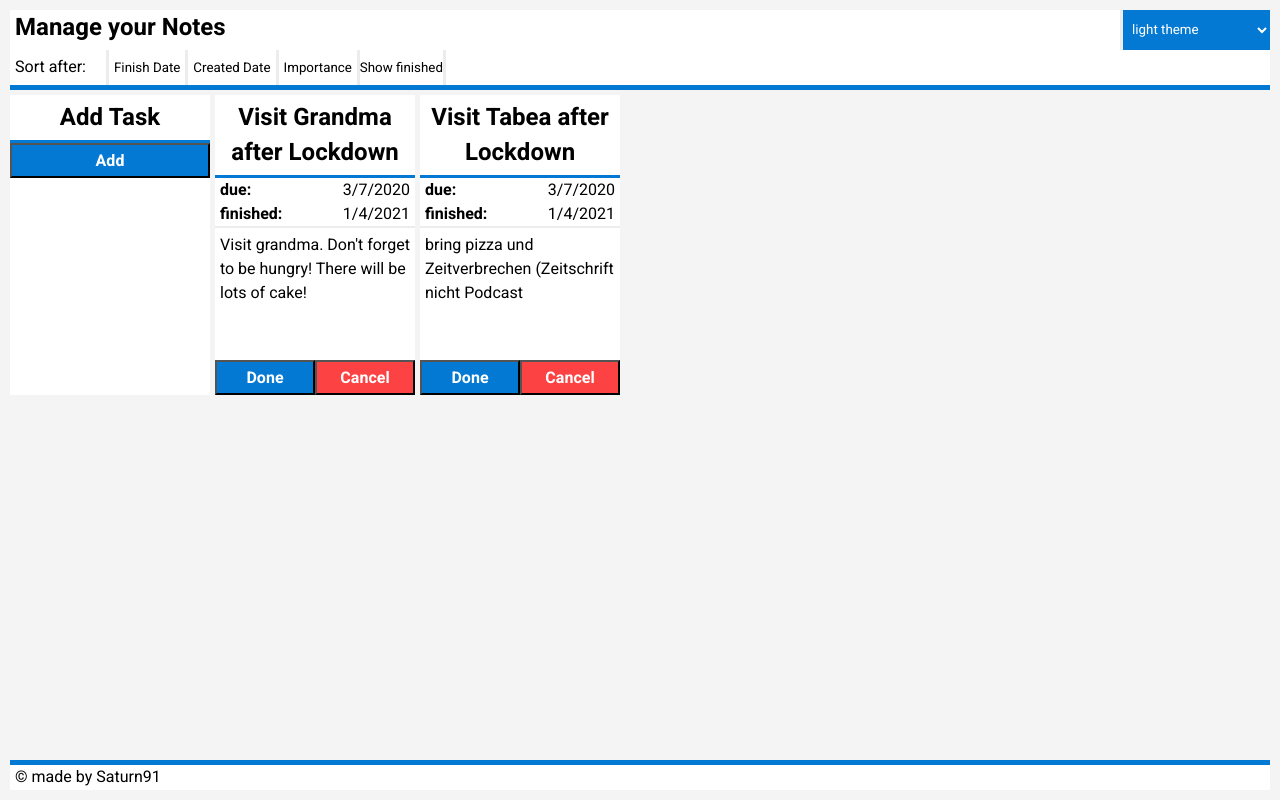
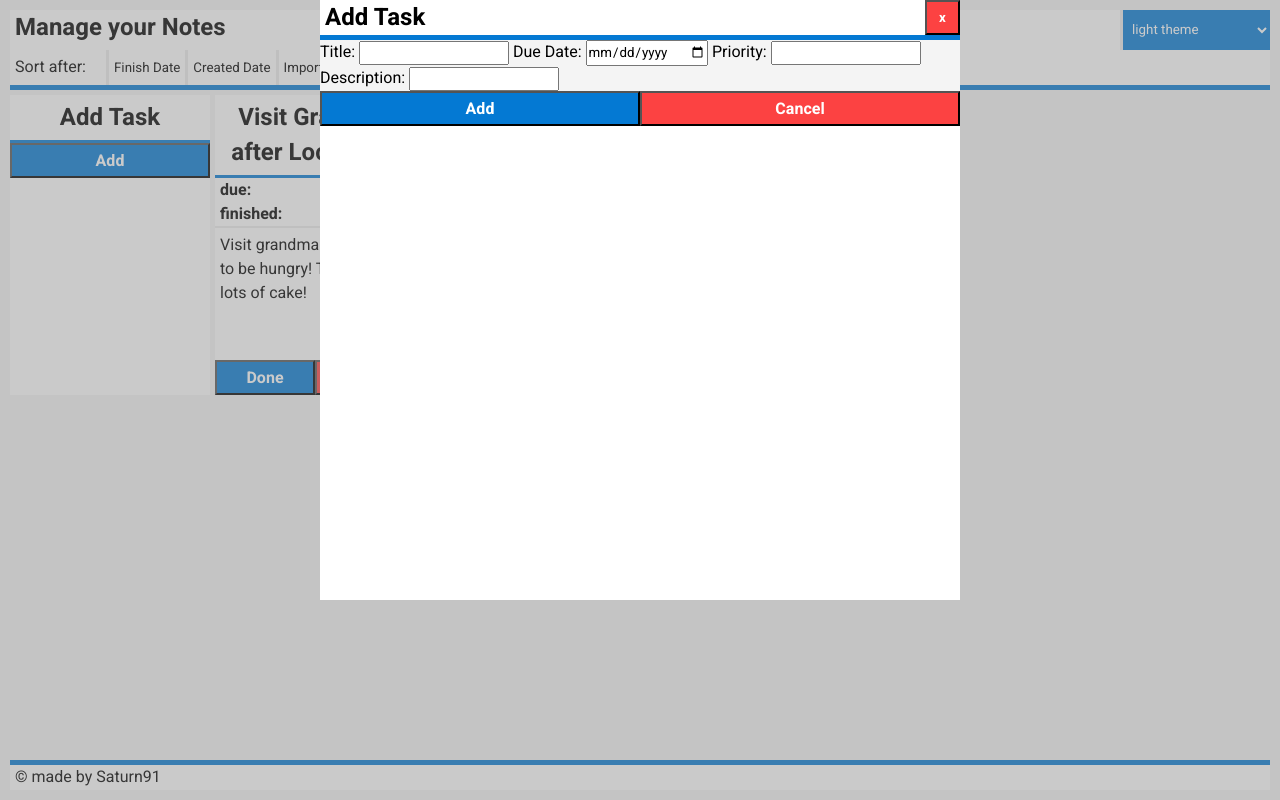
Before and after one commit to Saturn91/ToDoCASFE, a website with bundled scripts: page public/index.html in a window 1280 px wide. Both pictures are taken after a click on the button "Add". Built offline with nearby package versions, Linux system fonts and the light colour scheme.

Commit message:
[ADD] basic popup works, needs styling

```diff
--- a/public/index.html
+++ b/public/index.html
@@ -8,12 +8,14 @@
   <script src="https://cdnjs.cloudflare.com/ajax/libs/handlebars.js/4.7.3/handlebars.min.js" integrity="sha256-/PJBs6QWvXijOFIX04kZpLb6ZtSQckdOIavLWKKOgXU=" crossorigin="anonymous" defer></script>
   <script src="scripts/models/task.js" type='module'></script>
   <script src="scripts/models/todomanager.js" type='module'></script>
+  <script src="scripts/control.js" type='module'></script>
   <script src="scripts/index.js" type="module"></script>
   <!--/scripts -->
 
   <!-- styles -->
   <link rel="stylesheet" href="styles/main.css">
   <link rel="stylesheet" href="styles/taskList.css">
+  <link rel="stylesheet" href="styles/popup.css">
   <link href="https://fonts.googleapis.com/css2?family=Heebo:wght@400;700&display=swap" rel="stylesheet">
   <!--/styles -->
 </head>
@@ -41,7 +43,7 @@
       <div class="task-card">
         <h1>Add Task</h1>
         <div class="button-holder">
-          <button class="btn positive">Add</button>
+          <button class="btn positive" data-add-task>Add</button>
         </div>
       </div>
     </section>
@@ -52,6 +54,33 @@
 </div>
 <!--/main page layout-->
 
-
+<!-- Pop up -->
+<div class="popup-background" data-popup>
+  <div class="popup-body">
+    <div class="popup-header">
+      <h1>Add Task</h1>
+      <button class="close-window-btn" data-close-popup>x</button>
+    </div>
+    <div class="popup-content">
+      <form class="input-new-task-form">
+        <label name="title">Title: </label>
+        <input type="text" name='title'>
+        <label name="duedate">Due Date: </label>
+        <input type="date" name='duedate'>
+        <label name="prio">Priority:</label>
+        <input type="number" name="prio">
+        <label name="description">Description: </label>
+        <input type="text" name='description'>
+      </form>
+    </div>
+    <div class="popup-footer">
+      <div class="button-holder">
+        <button class="btn positive ">Add</button>
+        <button class="btn negative" data-close-popup>Cancel</button>
+      </div>
+    </div>
+  </div>
+</div>
+<!--/Pop up -->
 </body>
 </html>
--- /dev/null
+++ b/public/scripts/control.js
@@ -0,0 +1,23 @@
+const closeBtns = document.querySelectorAll('[data-close-popup]');
+const popUpWindow = document.querySelector('[data-popup]');
+const addTaskBtn = document.querySelector('[data-add-task]');
+
+function showPopup(show) {
+    if (show) {
+        popUpWindow.style.display = 'block';
+    } else {
+        popUpWindow.style.display = 'none';
+    }
+}
+
+showPopup(false);
+
+addTaskBtn.addEventListener('click', () => {
+    showPopup(true);
+});
+
+closeBtns.forEach((item) => {
+    item.addEventListener('click', () => {
+        showPopup(false);
+    });
+});
--- a/public/styles/main.css
+++ b/public/styles/main.css
@@ -2,6 +2,7 @@
     --col_col1_positive: #0479d3;
     --col_col2_negativ: #fc4242;
     --col_back_default: #eaeaea;
+    --col_back_default_transparent: rgba(131, 131, 131, 0.425);
     --col_lightest: white;
     --col_border_light: #ececec;
     --col_back_body: #f4f4f4;
--- /dev/null
+++ b/public/styles/popup.css
@@ -0,0 +1,72 @@
+.popup-background {
+    position: absolute;
+    top: 0%;
+    bottom: 0%;
+    width: 100%;
+    height: 100%;
+    background-color: var(--col_back_default_transparent);
+    z-index: 1;
+    display: flex;
+    justify-content: center;
+}
+
+.popup-body {
+    margin: auto;
+    width: 50vw;
+    min-width: 400px;
+    height: 75vh;
+    min-height: 500px;
+    background-color: var(--col_lightest);
+    grid-template-columns: auto;
+    grid-template-rows: 40px auto 30px;
+    grid-template-areas:
+        "popup_header"
+        "popup_content"
+        "popup_footer";
+}
+
+.popup-header {
+    padding-left: 5px;
+    grid-area: popup_header;
+    background-color: var(--col_lightest);
+    overflow: auto;
+}
+
+.popup-header h1 {
+    background-color: var(--col_lightest);
+    color: var(--col_default_text);
+    float: left;
+    height: auto;
+    font-size: 1.5rem;
+}
+
+.popup-header .close-window-btn{
+    float: right;
+    height: 35px;
+    width: 35px;
+    color: var(--col_light_text);
+    font-weight: 700;
+    background-color: var(--col_col2_negativ);
+}
+
+.popup-content {
+    border-top: 5px solid var(--col_col1_positive);
+    grid-area: popup_content;
+    background-color: var(--col_back_body);
+    height: auto;
+}
+
+.popup-footer {
+    grid-area: popup_footer;
+    background-color: var(--col_lightest);
+}
+
+.popup-footer .button-holder {
+    display: flex;
+    flex-direction: row;
+    justify-content: flex-start;
+}
+
+.input-new-task-form{
+    height: 100%;
+}
```
